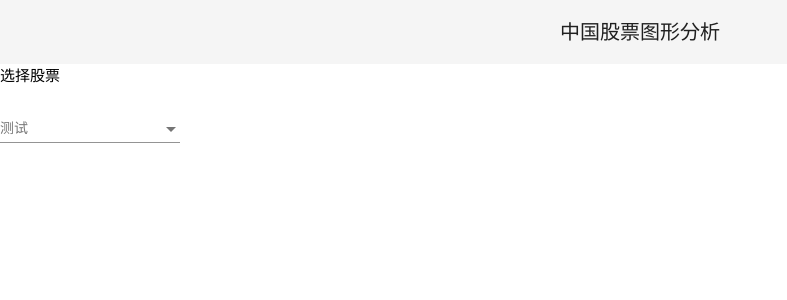
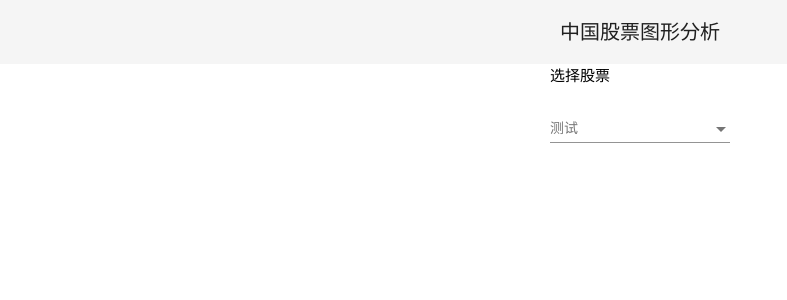
Before and after one commit to Seancheey/StockAnalysis, an Angular app in the folder frontend/: page / in a window 1280 px wide. Shown: the top 300 px of the page, without its empty margins (0-787 px from the left). Built offline with nearby package versions, Linux system fonts and the light colour scheme.

Commit message:
align content

```diff
--- a/frontend/src/app/app.component.html
+++ b/frontend/src/app/app.component.html
@@ -3,4 +3,6 @@
     中国股票图形分析
   </span>
 </mat-toolbar>
-<app-stock-selector></app-stock-selector>
+<span class="main-content">
+  <app-stock-selector></app-stock-selector>
+</span>
--- a/frontend/src/app/app.component.scss
+++ b/frontend/src/app/app.component.scss
@@ -9,3 +9,10 @@
   flex: 1 1 auto;
   text-align: center;
 }
+
+.main-content {
+  display: flex;
+  flex-flow: column nowrap;
+  align-items: center;
+  justify-content: center;
+}
```
